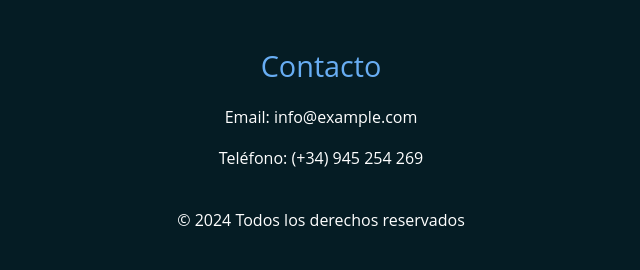
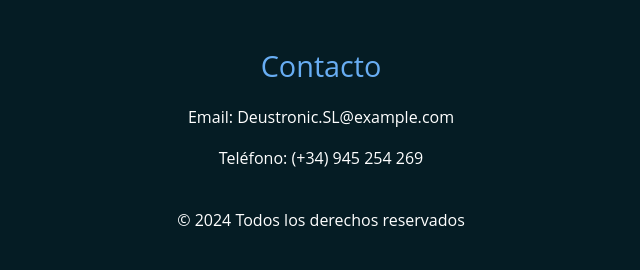
Before and after one commit to andreacastrodlc/ProyectoWebColaborativo, a Django app: page /appDjango/productos/14/asignar_componentes/ in a window 1280 px wide. Shown: the part 1104-1374 px from the top of the page, without its empty margins (319-959 px from the left). Run offline with Django 4.2, Linux system fonts and the light colour scheme; data comes from the database, SQL or seed files in the repository.

Commit message:
Ajustes de footer

```diff
--- a/ProyectoWeb/templates/base.html
+++ b/ProyectoWeb/templates/base.html
@@ -55,7 +55,7 @@
 
             <div class="contacto">
                 <h2>Contacto</h2>
-                <p>Email: info@example.com</p>
+                <p>Email: Deustronic.SL@example.com</p>
                 <p>Teléfono: (+34) 945 254 269</p>
             </div>
         </div>
```
